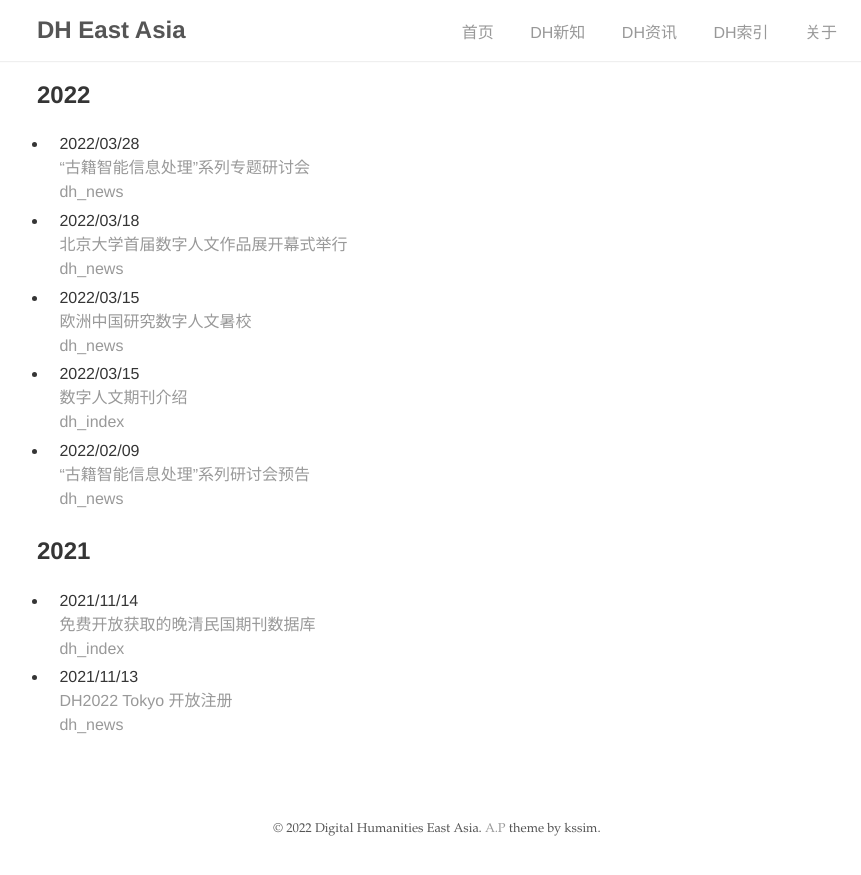
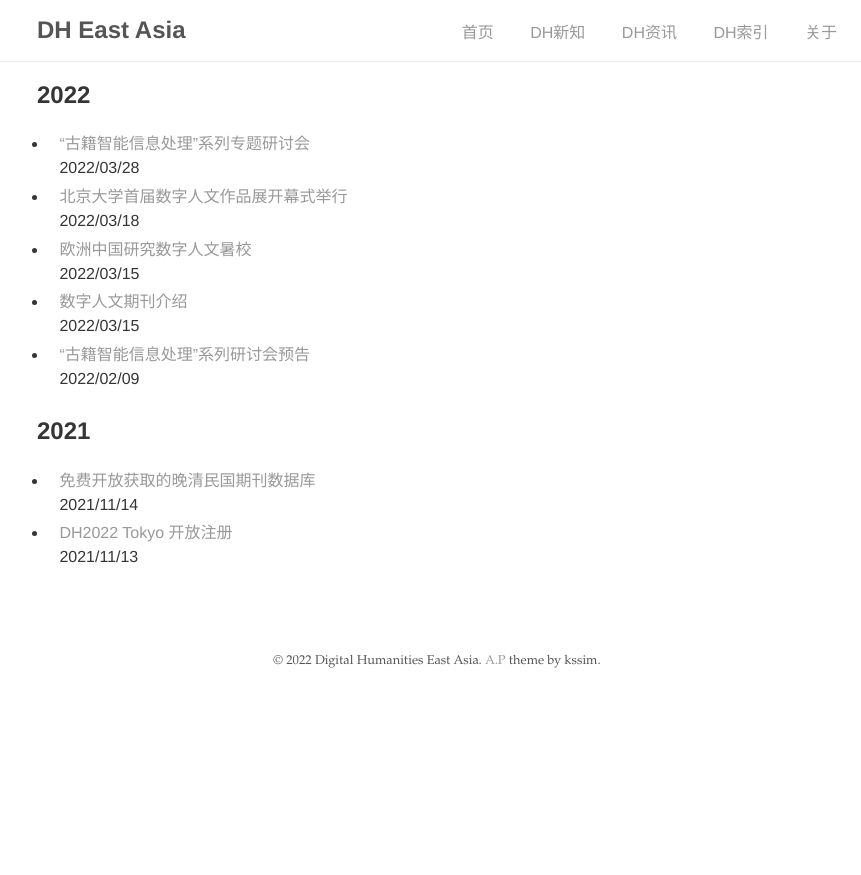
Before and after one commit to DHHD2022/DHHD2022.GitHub.io, a Jekyll site: the page built from dh_blog/index.html, in a window 1280 px wide. Shown: the top 875 px of the page, without its empty margins (203-1064 px from the left). Built offline with Jekyll 4.4.1, drawn with Linux system fonts in a browser that asks for light colours.

Commit message:
Update dh_blog.html

```diff
--- a/_layouts/dh_blog.html
+++ b/_layouts/dh_blog.html
@@ -13,15 +13,10 @@ layout: base
       <ul>
     {%- endif %}
         <li>
-          <span class="date">{{ post.date | date: "%Y/%m/%d" }}</span>
           <div class="title">
             <a href="{{ site.baseurl | append: post.url }}" class="hover-underline">{{ post.title }}</a>
           </div>
-          <div class="categories">
-            {% for categorie in post.categories -%}
-            <a href="{{site.baseurl}}/pages/categories.html#{{ categorie }}" class="hover-underline">{{ categorie }}</a>
-            {%- endfor %}
-          </div>
+          <span class="date">{{ post.date | date: "%Y/%m/%d" }}</span>
         </li>
     {%- if forloop.last or post_previous_year != post_year %}
       </ul>
```
